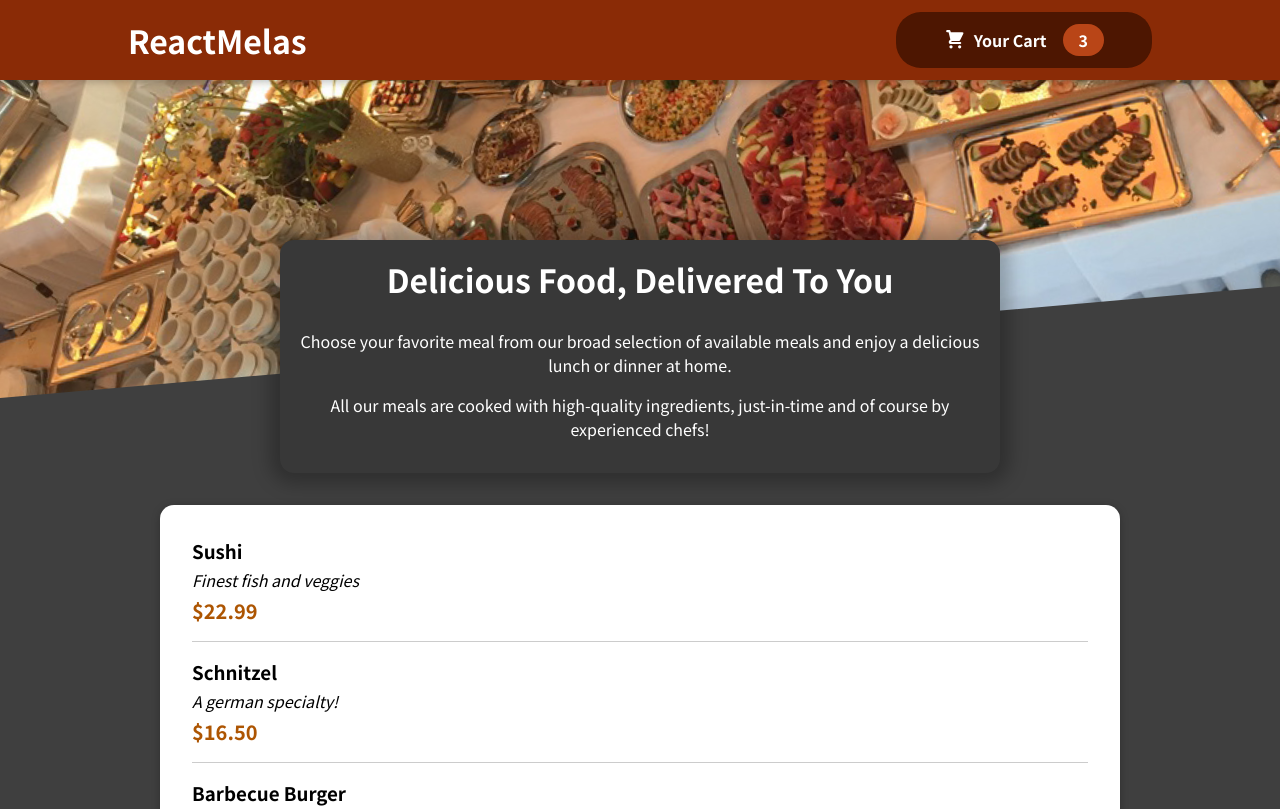
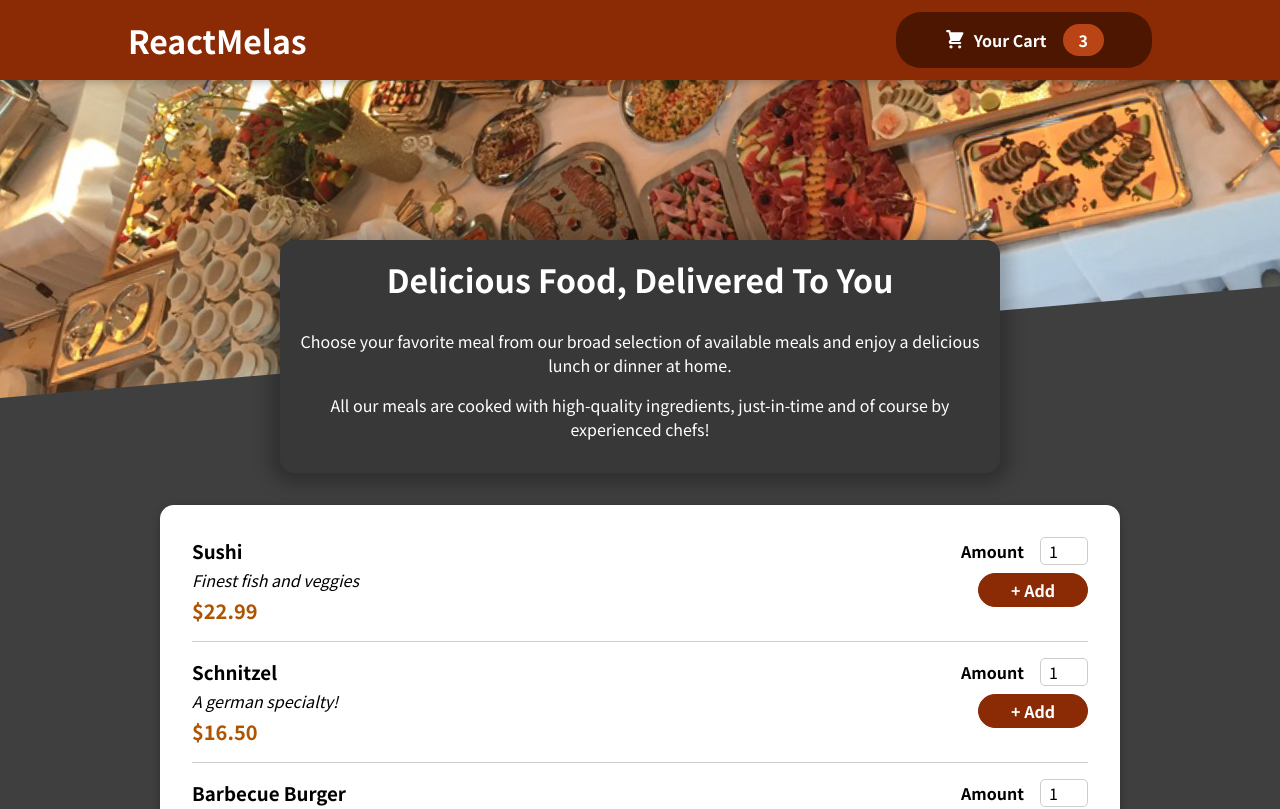
Before and after one commit to AinunSeptian/ReactMeals, a React (Create React App) app: page / in a window 1280 px wide. Shown: the top 809 px of the page. Built offline with nearby package versions, Linux system fonts and the light colour scheme.

Commit message:
Adding a Form

```diff
--- a/src/components/Meals/MealItem/MealItem.js
+++ b/src/components/Meals/MealItem/MealItem.js
@@ -1,6 +1,7 @@
 import React from 'react';
 
 import classes from './MealItem.module.css';
+import MealItemForm from './MealItemForm';
 
 const MealItem = (props) => {
     const price = `$${props.price.toFixed(2)}`;
@@ -11,7 +12,9 @@
                 <div className={classes.description}>{props.description}</div>
                 <div className={classes.price}>{price}</div>
             </div>
-            <div></div>
+            <div>
+                <MealItemForm />
+            </div>
         </li>
     )
 }
--- /dev/null
+++ b/src/components/Meals/MealItem/MealItemForm.js
@@ -0,0 +1,23 @@
+import React from 'react';
+import Input from '../../UI/Input';
+
+import classes from './MealItemForm.module.css';
+
+const MealItemForm = (props) => {
+    return (
+        <form className={classes.form}>
+            <Input label="Amount"
+                input={{
+                    id: "amount",
+                    type: "number",
+                    min: "1",
+                    max: "5",
+                    step: "1",
+                    defaultValue: "1"
+                }} />
+            <button>+ Add</button>
+        </form>
+    )
+}
+
+export default MealItemForm;
--- /dev/null
+++ b/src/components/Meals/MealItem/MealItemForm.module.css
@@ -0,0 +1,20 @@
+.form {
+    text-align: right;
+  }
+
+  .form button {
+    font: inherit;
+    cursor: pointer;
+    background-color: #8a2b06;
+    border: 1px solid #8a2b06;
+    color: white;
+    padding: 0.25rem 2rem;
+    border-radius: 20px;
+    font-weight: bold;
+  }
+
+  .form button:hover,
+  .form button:active {
+    background-color: #641e03;
+    border-color: #641e03;
+  }
--- /dev/null
+++ b/src/components/UI/Input.js
@@ -0,0 +1,14 @@
+import React from 'react';
+
+import classes from './Input.module.css';
+
+const Input = (props) => {
+    return (
+        <div className={classes.input}>
+            <label htmlFor={props.input.id}>{props.label}</label>
+            <input id={props.input.id} {...props.input} />
+        </div>
+    )
+}
+
+export default Input;
--- /dev/null
+++ b/src/components/UI/Input.module.css
@@ -0,0 +1,18 @@
+.input {
+    display: flex;
+    align-items: center;
+    margin-bottom: 0.5rem;
+  }
+
+  .input label {
+    font-weight: bold;
+    margin-right: 1rem;
+  }
+
+  .input input {
+    width: 3rem;
+    border-radius: 5px;
+    border: 1px solid #ccc;
+    font: inherit;
+    padding-left: 0.5rem;
+  }
```
Also changed, not shown: 1 other file (tests, documents, lock files or other folders).
